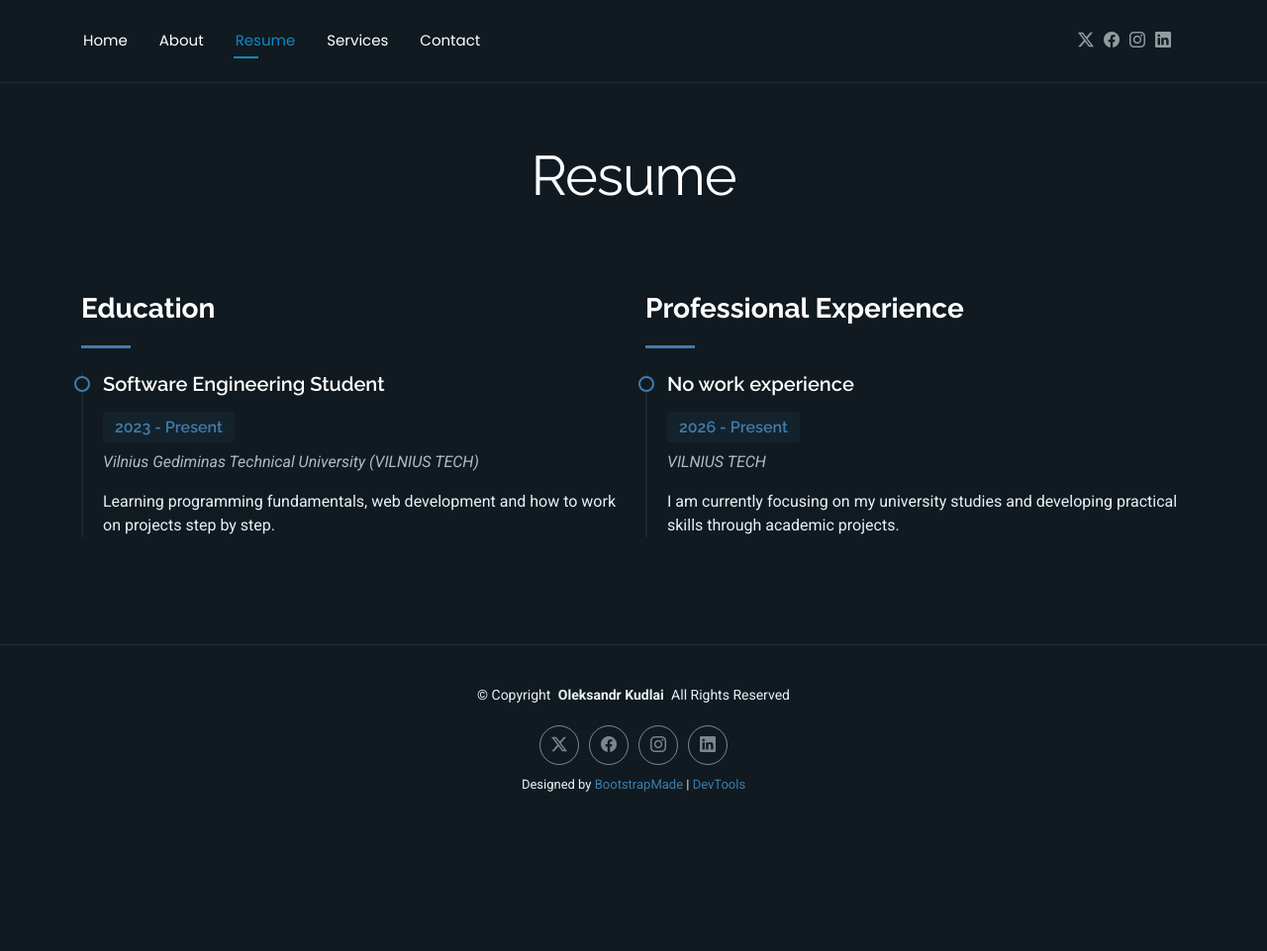
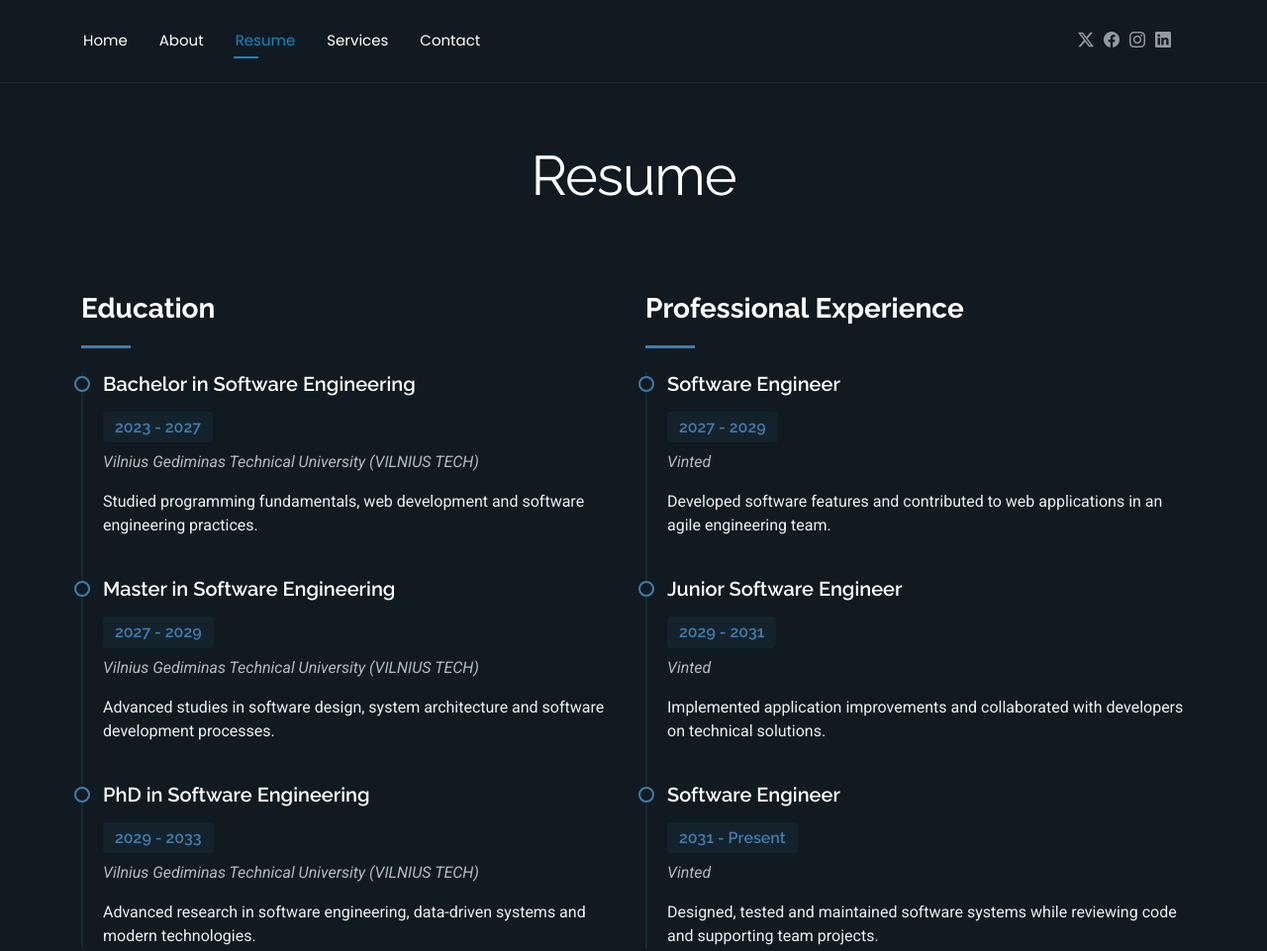
Before and after one commit to OlKud1/OleksandrKudlai123.github.io, a plain HTML site: page resume.html in a window 1280 px wide. Shown: the top 961 px of the page at 99% size. Before the commit the page ends 843 px from the top, so only its background shows below. Drawn offline with Linux system fonts and the light colour scheme.

Commit message:
Complete education and work experience entries

```diff
--- a/resume.html
+++ b/resume.html
@@ -89,10 +89,24 @@
 
               <div class="resume-content">
                 <article class="education-item">
-                  <h4>Software Engineering Student</h4>
-                  <h5>2023 - Present</h5>
+                  <h4>Bachelor in Software Engineering</h4>
+                  <h5>2023 - 2027</h5>
                   <p class="institution"><em>Vilnius Gediminas Technical University (VILNIUS TECH)</em></p>
-                  <p>Learning programming fundamentals, web development and how to work on projects step by step.</p>
+                  <p>Studied programming fundamentals, web development and software engineering practices.</p>
+                </article>
+
+                <article class="education-item">
+                  <h4>Master in Software Engineering</h4>
+                  <h5>2027 - 2029</h5>
+                  <p class="institution"><em>Vilnius Gediminas Technical University (VILNIUS TECH)</em></p>
+                  <p>Advanced studies in software design, system architecture and software development processes.</p>
+                </article>
+
+                <article class="education-item">
+                  <h4>PhD in Software Engineering</h4>
+                  <h5>2029 - 2033</h5>
+                  <p class="institution"><em>Vilnius Gediminas Technical University (VILNIUS TECH)</em></p>
+                  <p>Advanced research in software engineering, data-driven systems and modern technologies.</p>
                 </article>
               </div>
             </div><!-- End Education Section -->
@@ -106,10 +120,24 @@
 
               <div class="resume-content">
                 <article class="experience-item">
-                  <h4>No work experience</h4>
-                  <h5>2026 - Present</h5>
-                  <p class="company"><em>VILNIUS TECH</em></p>
-                  <p>I am currently focusing on my university studies and developing practical skills through academic projects.</p>
+                  <h4>Software Engineer</h4>
+                  <h5>2027 - 2029</h5>
+                  <p class="company"><em>Vinted</em></p>
+                  <p>Developed software features and contributed to web applications in an agile engineering team.</p>
+                </article>
+
+                <article class="experience-item">
+                  <h4>Junior Software Engineer</h4>
+                  <h5>2029 - 2031</h5>
+                  <p class="company"><em>Vinted</em></p>
+                  <p>Implemented application improvements and collaborated with developers on technical solutions.</p>
+                </article>
+
+                <article class="experience-item">
+                  <h4>Software Engineer</h4>
+                  <h5>2031 - Present</h5>
+                  <p class="company"><em>Vinted</em></p>
+                  <p>Designed, tested and maintained software systems while reviewing code and supporting team projects.</p>
                 </article>
               </div>
             </div><!-- End Experience Section -->
```
